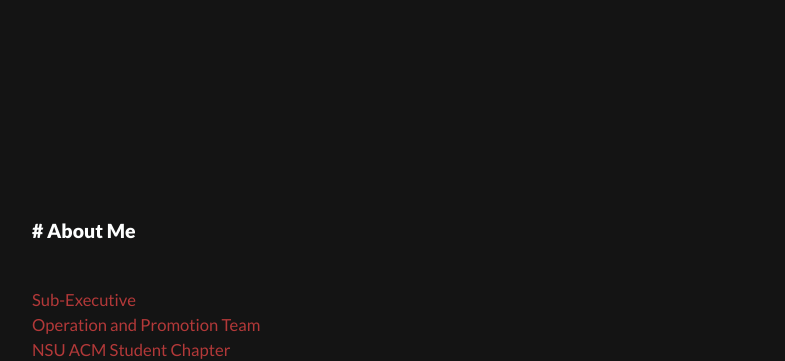
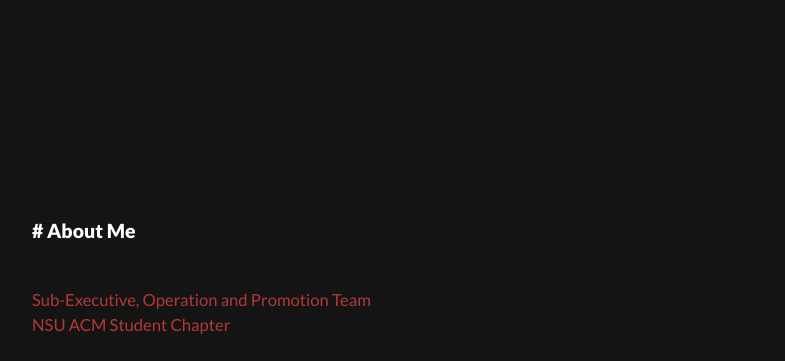
Before and after one commit to ratul16/simpleportfolio, a plain HTML site: page index.html in a window 1280 px wide. Shown: the part 441-802 px from the top of the page, without its empty margins (32-817 px from the left). Drawn offline with nearby package versions, Linux system fonts and the light colour scheme.

Commit message:
small change

```diff
--- a/index.html
+++ b/index.html
@@ -29,9 +29,7 @@
 						<h3># About Me</h3>
 						<div id="text_info">
 							<br>
-							Sub-Executive
-							<br>
-							Operation and Promotion Team
+							Sub-Executive, Operation and Promotion Team
 							<br>
 							NSU ACM Student Chapter
 						</div>
```
